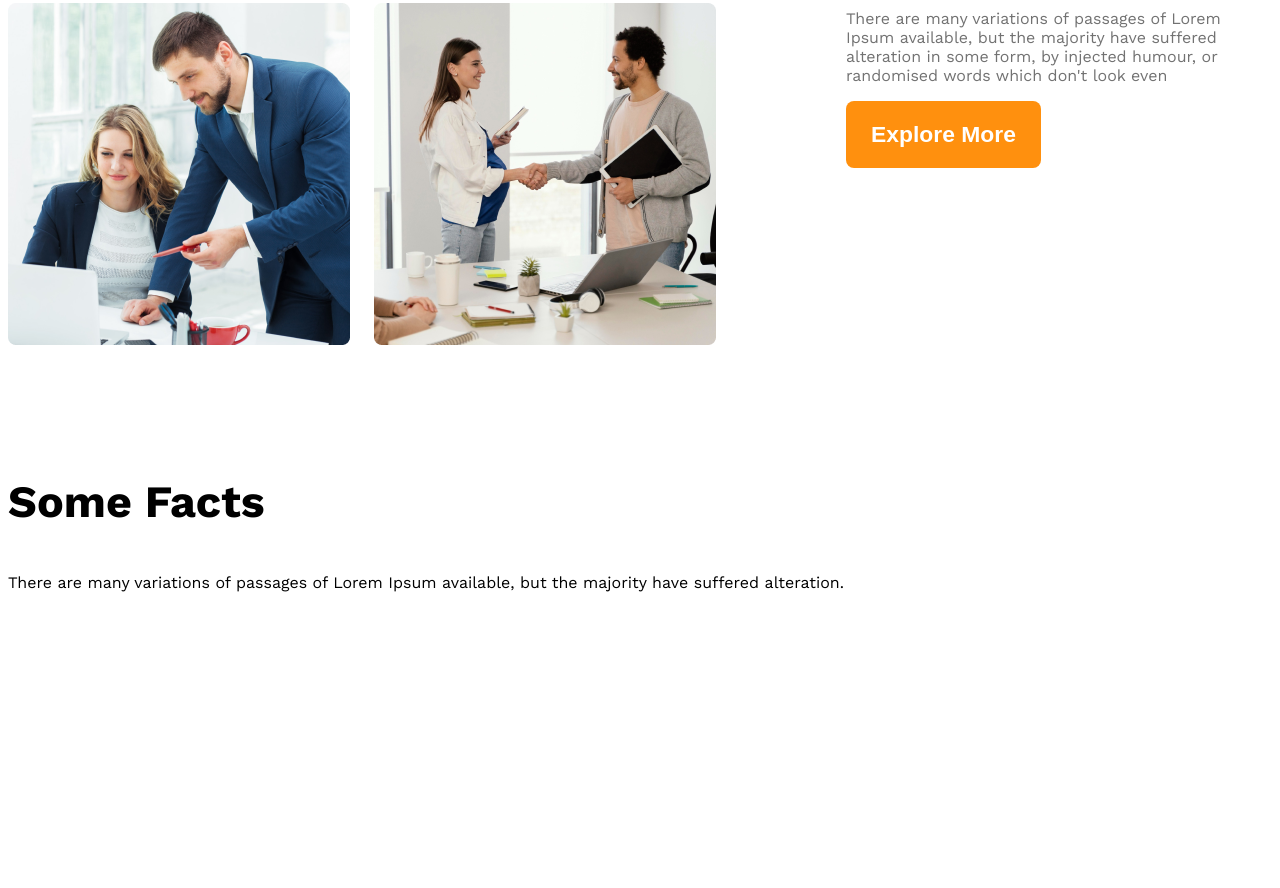
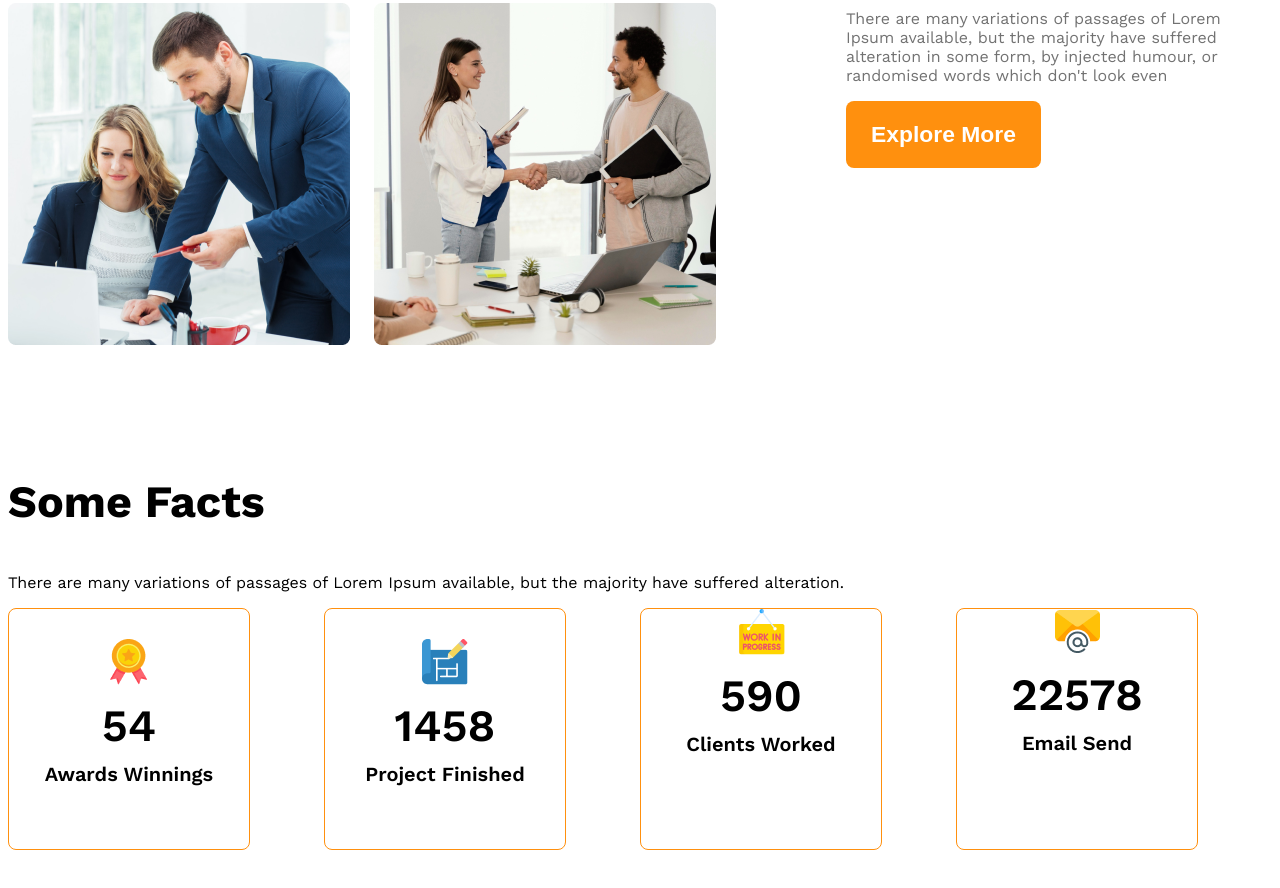
Before and after one commit to rummansaaqeb/g3-architects-website, a plain HTML site: page index.html in a window 1280 px wide. Shown: the part 1681-2569 px from the top of the page. Before the commit the page ends 2403 px from the top, so only its background shows below. Drawn offline with nearby package versions, Linux system fonts and the light colour scheme.

Commit message:
added some facts section

```diff
--- a/index.html
+++ b/index.html
@@ -43,8 +43,11 @@
 
             </div>
             <div class="our-features">
-                <h3 class="section-title"><span id="quick-list" class="text-gray">Quick list</span> <span id="of-our">of Our</span> <span id="features" class="text-primary">Features</span></h3>
-                <p class="feature-description light-gray">There are many variations of passages of Lorem Ipsum available, but the majority have suffered alteration in some form, by injected humour, or randomised words which don't look even</p>
+                <h3 class="section-title"><span id="quick-list" class="text-gray">Quick list</span> <span id="of-our">of
+                        Our</span> <span id="features" class="text-primary">Features</span></h3>
+                <p class="feature-description light-gray">There are many variations of passages of Lorem Ipsum
+                    available, but the majority have suffered alteration in some form, by injected humour, or randomised
+                    words which don't look even</p>
                 <button class="btn-primary">Explore More</button>
 
             </div>
@@ -52,14 +55,45 @@
         <!-- Features Will Enjoy -->
         <section>
             <h3 class="section-title">Some Facts</h3>
-            <p class="text-light-gray">There are many variations of passages of Lorem Ipsum available, but the majority have suffered alteration.</p>
+            <p class="text-light-gray">There are many variations of passages of Lorem Ipsum available, but the majority
+                have suffered alteration.</p>
+            <div class="facts-container">
+                <div class="fact-card display-flex">
+                    <div>
+                        <img src="./images/icons/ribon.png" alt="" class="fact-icon">
+                        <h4 class="fact-number">54</h4>
+                        <h5 class="fact-name">Awards Winnings</h5>
+                    </div>
+                </div>
+                <div class="fact-card display-flex">
+                    <div>
+                        <img src="./images/icons/projects.png" alt="" class="fact-icon">
+                        <h4 class="fact-number">1458</h4>
+                        <h5 class="fact-name">Project Finished</h5>
+                    </div>
+                </div>
+                <div class="fact-card">
+                    <div>
+                        <img src="./images/icons/customers.png" alt="" class="fact-icon">
+                        <h4 class="fact-number">590</h4>
+                        <h5 class="fact-name">Clients Worked</h5>
+                    </div>
+                </div>
+                <div class="fact-card">
+                    <div>
+                        <img src="./images/icons/email.png" alt="" class="fact-icon">
+                        <h4 class="fact-number">22578</h4>
+                        <h5 class="fact-name">Email Send</h5>
+                    </div>
+                </div>
+            </div>
 
         </section>
 
         <!-- Some Facts -->
-         <section class="some-facts">
+        <section class="some-facts">
 
-         </section>
+        </section>
     </main>
     <footer>
 
--- a/styles/architects.css
+++ b/styles/architects.css
@@ -120,13 +120,35 @@ main>section {
 }
 
 
-
 #quick-list {
     font-weight: 500;
 }
 
-.feature-description {
+/* Some Facts Related Styles */
+.facts-container{
+    display: grid;
+    grid-template-columns: repeat(4, 1fr);
+}
 
+.fact-card{
+    border: 1px solid rgb(255, 144, 14);
+    width: 240px;
+    height: 240px;
+    border-radius: 8px;
+    align-items: center;
+    justify-content: center;
+    text-align: center;
+}
+.fact-number{
+    font-size: 2.8rem;
+    font-weight: 600;
+    margin-top: 10px;
+    margin-bottom: 5px;
+}
+.fact-name{
+    font-size: 1.25rem;
+    font-weight: 600;
+    margin-top: 10px;
 }
 
 /* responsive media query */
```
